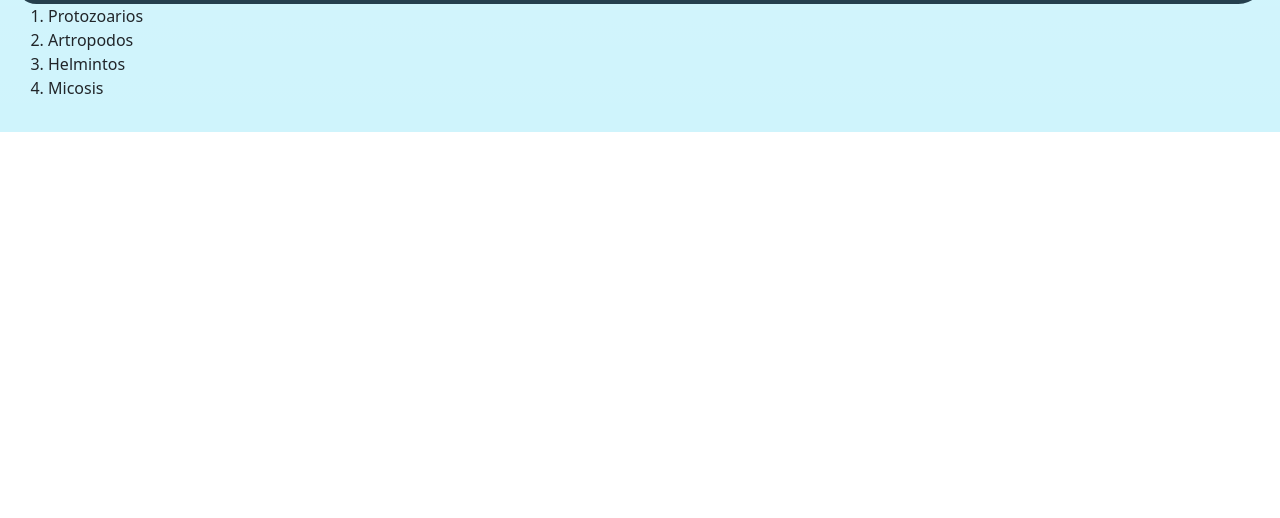
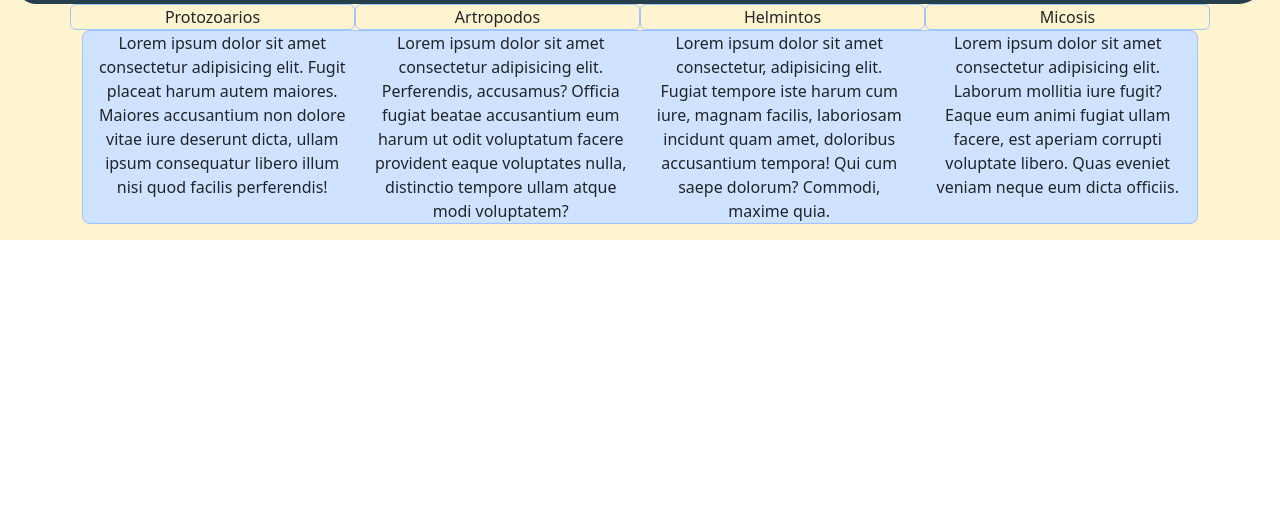
Before and after one commit to EstebanToledo452/PF-ToledoContreras, a plain HTML site: page pages/cursada.html in a window 1280 px wide. Shown: the part 282-800 px from the top of the page. Drawn offline with nearby package versions, Linux system fonts and the light colour scheme.

Commit message:
modificacion con grid y color bootstrap

```diff
--- a/pages/cursada.html
+++ b/pages/cursada.html
@@ -11,7 +11,7 @@
 
 </head>
 <body>
-    <header class="p-3 mb-2 bg-info-subtle text-emphasis-info bg-gradient">
+    <header class="p-3 mb-2 bg-warning-subtle text-emphasis-info bg-gradient">
 
         <section class="p-3 mb-2 bg-info-subtle text-emphasis-info"><h1 class="Info">Informacion importante</h1>
             <p>Lorem ipsum dolor, sit amet consectetur adipisicing elit. Similique vel cupiditate impedit illo reiciendis quod neque quia. Excepturi maxime iusto minima officiis distinctio sit, cumque sequi! Eos ullam recusandae officia.</p>
@@ -25,16 +25,38 @@
             <ul><a href="./atlas.html">Atlas</a></ul>
             </nav>
 
+            <div class="container text-center ">
+                <div class="row row-cols-4">
+                  <div class="col border-primary-subtle border border-primary-subtle rounded 5">
+                    Protozoarios
+                  </div>
+                  <div class="col border-primary-subtle border border-primary-subtle rounded 5">
+                    Artropodos
+                  </div>
+                  <div class="col border-primary-subtle border border-primary-subtle rounded 5">
+                    Helmintos
+                  </div>
+                  <div class="col border-primary-subtle border border-primary-subtle rounded 5">
+                    Micosis
+                  </div>
+                </div>
 
-        <div>
-            <ol>
-                <li>Protozoarios</li>
-                <li>Artropodos</li>
-                <li>Helmintos</li>
-                <li>Micosis</li>
-            </ol>
+            <div class="container text-center">
+                <div class="row row-cols-4 bg-primary-subtle border border-primary-subtle rounded-3">
+                  <div class="col">Lorem ipsum dolor sit amet consectetur adipisicing elit. Fugit placeat harum autem maiores. Maiores accusantium non dolore vitae iure deserunt dicta, ullam ipsum consequatur libero illum nisi quod facilis perferendis!</div>
+                  <div class="col">Lorem ipsum dolor sit amet consectetur adipisicing elit. Perferendis, accusamus? Officia fugiat beatae accusantium eum harum ut odit voluptatum facere provident eaque voluptates nulla, distinctio tempore ullam atque modi voluptatem?</div>
+                  <div class="col">Lorem ipsum dolor sit amet consectetur, adipisicing elit. Fugiat tempore iste harum cum iure, magnam facilis, laboriosam incidunt quam amet, doloribus accusantium tempora! Qui cum saepe dolorum? Commodi, maxime quia.</div>
+                  <div class="col">Lorem ipsum dolor sit amet consectetur adipisicing elit. Laborum mollitia iure fugit? Eaque eum animi fugiat ullam facere, est aperiam corrupti voluptate libero. Quas eveniet veniam neque eum dicta officiis.</div>
+                </div>
+              </div>
 
-        </div>
+
+
+              </div>
+
+
+
+
 
     </header>
 </body>
```
